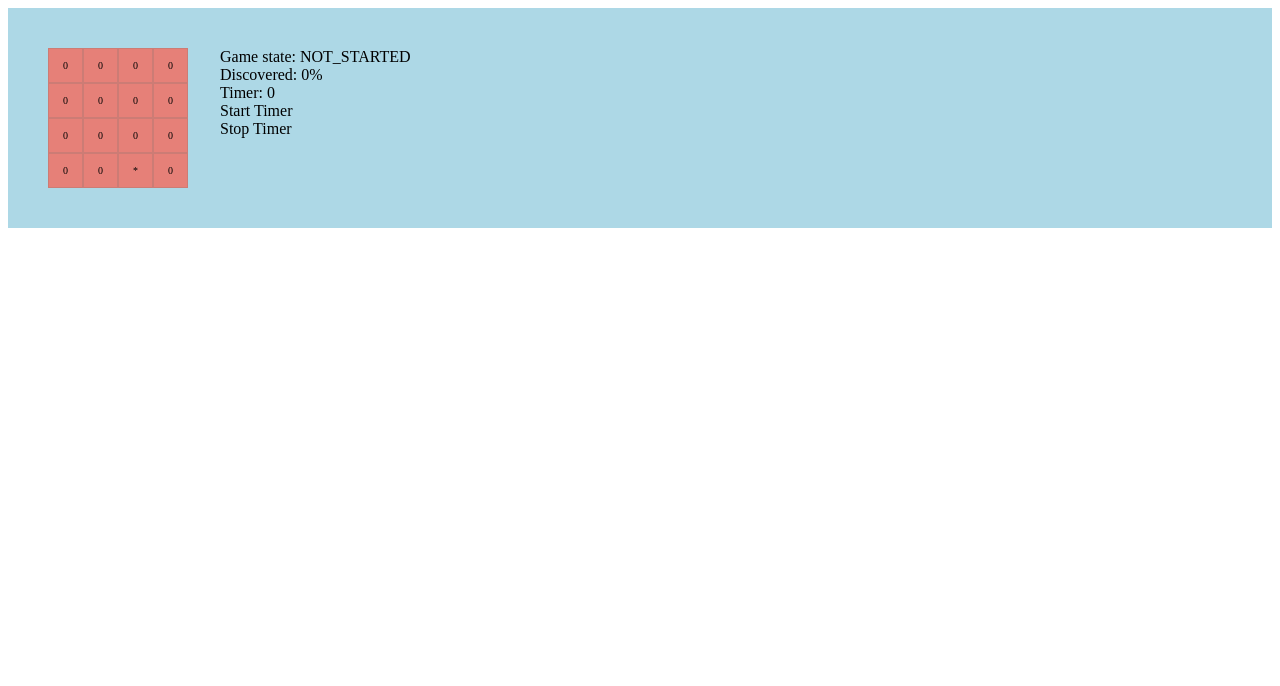
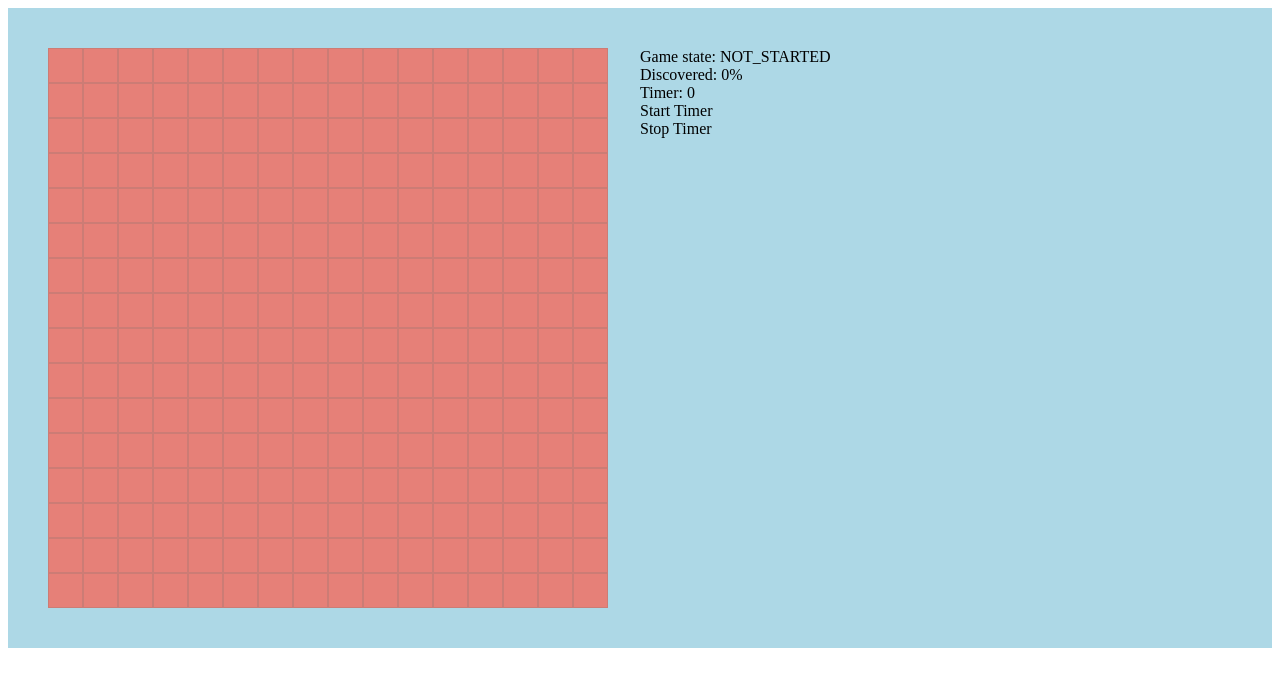
Before and after one commit to damianpolak/minesweeper, an Angular app: page / in a window 1280 px wide. Shown: the top 686 px of the page. Built offline with nearby package versions, Linux system fonts and the light colour scheme.

Commit message:
discovered, marked fields, remove d chars

```diff
--- a/src/app/board/board.component.html
+++ b/src/app/board/board.component.html
@@ -1,7 +1,7 @@
 <div *ngIf="boardReady" class="board">
   <div *ngFor="let row of matrix; let r = index" class="board-row">
-    <div *ngFor="let col of row; let c = index" class="board-col" (click)="onPlayerClick($event, r, c)" (contextmenu)="onPlayerRightClick($event)">
-      <app-field [values]="col.value" [squareSize]="35"></app-field>
+    <div *ngFor="let field of row; let c = index" class="board-field" (click)="onPlayerClick($event, field)" (contextmenu)="onPlayerRightClick($event, field)">
+      <app-field [value]="field.value" [marked]="field.marked" [discovered]="field.discovered" [squareSize]="35"></app-field>
     </div>
   </div>
 </div>
--- a/src/app/board/board.component.ts
+++ b/src/app/board/board.component.ts
@@ -49,6 +49,8 @@ export class BoardComponent implements OnInit, OnChanges {
       for(let col = 0; col <= this._col - 1; col++) {
         this.matrix[row][col] = {
           value: SYMBOLS.NONE,
+          discovered: false,
+          marked: false,
           addr: { row: row, col: col }
         }
       }
@@ -85,11 +87,14 @@ export class BoardComponent implements OnInit, OnChanges {
     return this._gameState;
   }
 
-  public onPlayerClick(event: any, row: number, col: number): void {
+  public onPlayerClick(event: any, field: Field): void {
+  // public onPlayerClick(event: any, obj: Field,row: number, col: number): void {
     if(!this.finished) {
-      console.log(`=== onPlayerClick [${row},${col}]`, event);
-      this.addressClicked = { row: row, col: col };
-      this.playerClick(this.addressClicked);
+      if(!field.discovered && !field.marked) {
+        console.log(`=== onPlayerClick `, field);
+        this.addressClicked = { row: field.addr.row, col: field.addr.col };
+        this.playerClick(this.addressClicked);
+      }
     }
   }
 
@@ -112,15 +117,16 @@ export class BoardComponent implements OnInit, OnChanges {
         this.discoverEmptyFields(addr.row, addr.col);
       }
 
-      if (this.isFieldMarked(addr.row, addr.col)) {
-        this.discoverMarkedFields(addr.row, addr.col);
+      if (this.isFieldNumbered(addr.row, addr.col)) {
+        this.discoverNumberedFields(addr.row, addr.col);
       }
     }
   }
 
-  public onPlayerRightClick(event: any): void {
+  public onPlayerRightClick(event: any, field: Field): void {
     event.preventDefault();
     console.log(`=== onPlayerRightClick`, event);
+    this._toggleFieldAsMarked(field);
   }
 
   public firstClick(addr: Address): boolean {
@@ -203,7 +209,7 @@ export class BoardComponent implements OnInit, OnChanges {
     return this.matrix[x][y].value == SYMBOLS.NONE ? true : false;
   };
 
-  public isFieldMarked(x: number, y: number): boolean {
+  public isFieldNumbered(x: number, y: number): boolean {
     if (
       this.matrix[x][y].value != SYMBOLS.NONE &&
       this.matrix[x][y].value != SYMBOLS.MINE &&
@@ -216,22 +222,32 @@ export class BoardComponent implements OnInit, OnChanges {
   };
 
   public isFieldDiscovered(x: number, y: number): boolean {
-    return this.matrix[x][y].value.toString().includes('d') ? true : false;
+    // return this.matrix[x][y].value.toString().includes('d') ? true : false;
+    return this.matrix[x][y].discovered ? true : false;
   };
 
 
-  public discoverMarkedFields(x: number, y: number) {
-    this.matrix[x][y].value += 'd';
+  public discoverNumberedFields(x: number, y: number) {
+    this.matrix[x][y].discovered = true;
     this.onDiscoverCell.emit({ row: x, col: y });
 
     return [x, y];
   };
 
+  private _toggleFieldAsMarked(field: Field): void {
+    this.matrix.forEach(row => {
+      row.forEach(cell => {
+        if(cell.addr === field.addr) {
+          cell.marked = cell.marked ? false : true;
+        }
+      })
+    })
+  }
 
   public discoverEmptyFields(x: number, y: number): void {
     if (this.testMatrixEdges(x, y)) {
       if (this.matrix[x][y].value == 0 && this.isFieldDiscovered(x, y) == false) {
-        this.matrix[x][y].value = '0d';
+        this.matrix[x][y].discovered = true;
         this.onDiscoverCell.emit({ row: x, col: y });
 
         /*
@@ -257,10 +273,10 @@ export class BoardComponent implements OnInit, OnChanges {
         this.discoverEmptyFields(x + 1, y - 1); // case_c: { x: x + 1, y: y - 1 },
       } else if (
         this.matrix[x][y].value != 0 &&
-        this.isFieldMarked(x, y) == true &&
+        this.isFieldNumbered(x, y) == true &&
         this.isFieldDiscovered(x, y) == false
       ) {
-        this.discoverMarkedFields(x, y);
+        this.discoverNumberedFields(x, y);
       }
     }
   };
--- a/src/app/board/field/field.component.html
+++ b/src/app/board/field/field.component.html
@@ -1,3 +1,6 @@
-<div class="field" style="font-size: 10px;" [style.width.px]="squareSize" [style.height.px]="squareSize">
-  {{ values }}
+<div class="field" [style.width.px]="squareSize" [style.height.px]="squareSize" [ngClass]="{'value-discovered': discovered}">
+  <div *ngIf="discovered">
+    <span *ngIf="value !== 0">{{ value }}</span>
+  </div>
+  <span *ngIf="marked">!</span>
 </div>
--- a/src/app/board/field/field.component.scss
+++ b/src/app/board/field/field.component.scss
@@ -7,8 +7,24 @@
   border: 1px solid rgb(204, 124, 117);
   box-sizing: border-box;
   user-select: none;
+  font-size: 12px;
+  font-family: Arial, Helvetica, sans-serif;
+  font-weight: bold;
+  color: #252525;
 }
 
 .field:hover {
   background-color: lightgreen;
 }
+
+.value-discovered {
+  background-color: rgb(231 154 148);
+}
+
+.value-not-discovered {
+  background-color: rgb(230, 128, 120);
+}
+
+.value-marked {
+  color: Red;
+}
--- a/src/app/board/field/field.component.ts
+++ b/src/app/board/field/field.component.ts
@@ -1,4 +1,4 @@
-import { Component, Input } from '@angular/core';
+import { Component, Input, OnInit } from '@angular/core';
 import { FieldSize } from 'src/app/core/interfaces/field.interface';
 
 @Component({
@@ -6,9 +6,15 @@ import { FieldSize } from 'src/app/core/interfaces/field.interface';
   templateUrl: './field.component.html',
   styleUrls: ['./field.component.scss']
 })
-export class FieldComponent {
+export class FieldComponent implements OnInit {
 
   // Input - status hidden/visible
-  @Input() values: string | number = '';
+  @Input() value: string | number = '';
   @Input() squareSize?: number;
+  @Input() discovered: boolean = false;
+  @Input() marked: boolean = false;
+
+  ngOnInit(): void {
+
+  }
 }
--- a/src/app/core/interfaces/field.interface.ts
+++ b/src/app/core/interfaces/field.interface.ts
@@ -13,11 +13,14 @@ export enum SYMBOLS {
   THREE = 3,
   FOUR = 4,
   FIVE = 5,
-  SIX = 6
+  SIX = 6,
+  MARKED = '!'
 }
 
 export type Field = {
   value: string | number,
+  discovered: boolean,
+  marked: boolean,
   addr: Address
 }
 
--- a/src/app/game/game.component.ts
+++ b/src/app/game/game.component.ts
@@ -20,7 +20,7 @@ export class GameComponent implements Game {
     public score: ScoreService,
     public timer: TimerService
   ) {
-    this.selectedLevel = Global.getLevel(LEVELS.TEST);
+    this.selectedLevel = Global.getLevel(LEVELS.MID);
     this.score.init(this.selectedLevel);
     this.gameState = STATES.NOT_STARTED;
     this.finished = false;
```
